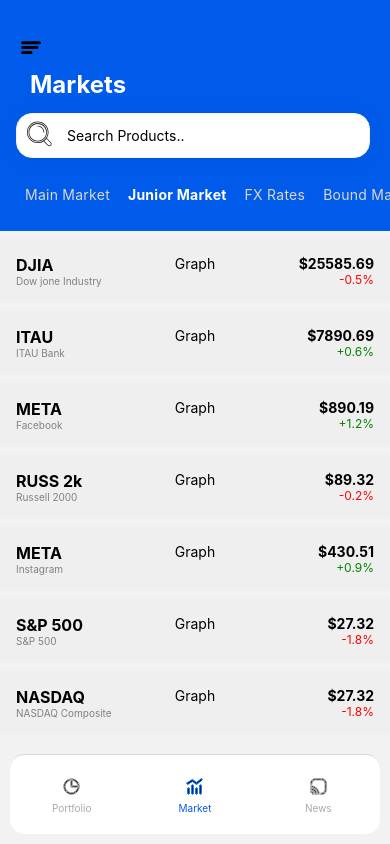
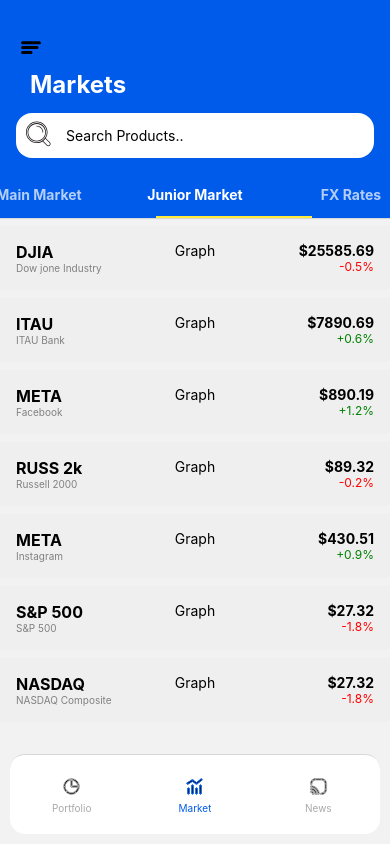
Before and after one commit to MatheusDevios/StockApp, a React Native app: screen /Markets in a window 390 px wide. Built offline with nearby package versions, Linux system fonts and the light colour scheme.

Commit message:
added category tabs with swipe within different categories of stock

```diff
--- a/package.json
+++ b/package.json
@@ -17,9 +17,11 @@
     "react": "18.2.0",
     "react-native": "0.72.3",
     "react-native-gesture-handler": "^2.12.0",
+    "react-native-pager-view": "^6.2.0",
     "react-native-safe-area-context": "^4.7.1",
     "react-native-screens": "^3.22.1",
     "react-native-svg": "^13.10.0",
+    "react-native-tab-view": "^3.5.2",
     "styled-components": "^6.0.4"
   },
   "devDependencies": {
--- a/src/components/SearchBar.tsx
+++ b/src/components/SearchBar.tsx
@@ -1,4 +1,4 @@
-import React from 'react';
+import React, {useState} from 'react';
 import {StyleSheet, TextInput, View} from 'react-native';
 import SearchIcon from './Icons/SearchIcon';
 
@@ -11,10 +11,10 @@
     <View style={styles.container}>
       <SearchIcon color="white" />
       <TextInput
+        style={styles.searchInput}
         onChangeText={newText => {
           handleSearchChange(newText);
         }}
-        // onFocus={handleSearchChange}
         placeholder="Search Products.."
       />
     </View>
@@ -26,21 +26,18 @@
     backgroundColor: '#fff',
     paddingLeft: 10,
     alignItems: 'center',
-    marginRight: 20,
     display: 'flex',
     flexDirection: 'row',
-    width: 'auto',
+    width: '100%',
     height: 45,
     borderRadius: 16,
-    boxShadow: '0 3px 24px rgb(0 0 0 / 4%)',
-    border: '1px solid #f0f2f3',
+    marginBottom: 12,
   },
   searchIcon: {},
   searchInput: {
-    width: '100%',
+    width: '85%',
     height: '100%',
     borderRadius: 12,
-    fontSize: 'medium',
   },
 });
 
--- /dev/null
+++ b/src/data/BondMarket.ts
@@ -0,0 +1,67 @@
+import {StockCategory} from './JuniorStockData';
+
+export const BondMarketData: StockCategory[] = [
+  // {
+  //   name: 'Dow jone Industry',
+  //   stockSymbol: 'DJIA',
+  //   graph: 'Graph',
+  //   moviment: false,
+  //   price: 25585.69,
+  //   percentageGain: 0.5,
+  //   onPress: () => {},
+  // },
+  // {
+  //   name: 'ITAU Bank',
+  //   stockSymbol: 'ITAU',
+  //   graph: 'Graph',
+  //   moviment: true,
+  //   price: 7890.69,
+  //   percentageGain: 0.6,
+  //   onPress: () => {},
+  // },
+  // {
+  //   name: 'Facebook',
+  //   stockSymbol: 'META',
+  //   graph: 'Graph',
+  //   moviment: true,
+  //   price: 890.19,
+  //   percentageGain: 1.2,
+  //   onPress: () => {},
+  // },
+  // {
+  //   name: 'Russell 2000 ',
+  //   stockSymbol: 'RUSS 2k',
+  //   graph: 'Graph',
+  //   moviment: false,
+  //   price: 89.32,
+  //   percentageGain: 0.2,
+  //   onPress: () => {},
+  // },
+  {
+    name: 'Instagram',
+    stockSymbol: 'META',
+    graph: 'Graph',
+    moviment: true,
+    price: 430.51,
+    percentageGain: 0.9,
+    onPress: () => {},
+  },
+  {
+    name: 'S&P 500',
+    stockSymbol: 'S&P 500',
+    graph: 'Graph',
+    moviment: false,
+    price: 27.32,
+    percentageGain: 1.8,
+    onPress: () => {},
+  },
+  {
+    name: 'NASDAQ Composite',
+    stockSymbol: 'NASDAQ',
+    graph: 'Graph',
+    moviment: false,
+    price: 27.32,
+    percentageGain: 1.8,
+    onPress: () => {},
+  },
+];
--- /dev/null
+++ b/src/data/FxRatesData.ts
@@ -0,0 +1,67 @@
+import {StockCategory} from './JuniorStockData';
+
+export const FxRatesData: StockCategory[] = [
+  // {
+  //   name: 'Dow jone Industry',
+  //   stockSymbol: 'DJIA',
+  //   graph: 'Graph',
+  //   moviment: false,
+  //   price: 25585.69,
+  //   percentageGain: 0.5,
+  //   onPress: () => {},
+  // },
+  // {
+  //   name: 'ITAU Bank',
+  //   stockSymbol: 'ITAU',
+  //   graph: 'Graph',
+  //   moviment: true,
+  //   price: 7890.69,
+  //   percentageGain: 0.6,
+  //   onPress: () => {},
+  // },
+  // {
+  //   name: 'Facebook',
+  //   stockSymbol: 'META',
+  //   graph: 'Graph',
+  //   moviment: true,
+  //   price: 890.19,
+  //   percentageGain: 1.2,
+  //   onPress: () => {},
+  // },
+  {
+    name: 'Russell 2000 ',
+    stockSymbol: 'RUSS 2k',
+    graph: 'Graph',
+    moviment: false,
+    price: 89.32,
+    percentageGain: 0.2,
+    onPress: () => {},
+  },
+  {
+    name: 'Instagram',
+    stockSymbol: 'META',
+    graph: 'Graph',
+    moviment: true,
+    price: 430.51,
+    percentageGain: 0.9,
+    onPress: () => {},
+  },
+  {
+    name: 'S&P 500',
+    stockSymbol: 'S&P 500',
+    graph: 'Graph',
+    moviment: false,
+    price: 27.32,
+    percentageGain: 1.8,
+    onPress: () => {},
+  },
+  {
+    name: 'NASDAQ Composite',
+    stockSymbol: 'NASDAQ',
+    graph: 'Graph',
+    moviment: false,
+    price: 27.32,
+    percentageGain: 1.8,
+    onPress: () => {},
+  },
+];
--- a/src/data/StockData.ts
+++ b/src/data/JuniorStockData.ts
@@ -8,7 +8,7 @@
   onPress: () => void;
 };
 
-export const stockData: StockCategory[] = [
+export const JuniorStockData: StockCategory[] = [
   {
     name: 'Dow jone Industry',
     stockSymbol: 'DJIA',
--- /dev/null
+++ b/src/data/MainStockData.ts
@@ -0,0 +1,67 @@
+import {StockCategory} from './JuniorStockData';
+
+export const MainStockData: StockCategory[] = [
+  {
+    name: 'Dow jone Industry',
+    stockSymbol: 'DJIA',
+    graph: 'Graph',
+    moviment: false,
+    price: 25585.69,
+    percentageGain: 0.5,
+    onPress: () => {},
+  },
+  {
+    name: 'ITAU Bank',
+    stockSymbol: 'ITAU',
+    graph: 'Graph',
+    moviment: true,
+    price: 7890.69,
+    percentageGain: 0.6,
+    onPress: () => {},
+  },
+  {
+    name: 'Facebook',
+    stockSymbol: 'META',
+    graph: 'Graph',
+    moviment: true,
+    price: 890.19,
+    percentageGain: 1.2,
+    onPress: () => {},
+  },
+  //   {
+  //     name: 'Russell 2000 ',
+  //     stockSymbol: 'RUSS 2k',
+  //     graph: 'Graph',
+  //     moviment: false,
+  //     price: 89.32,
+  //     percentageGain: 0.2,
+  //     onPress: () => {},
+  //   },
+  //   {
+  //     name: 'Instagram',
+  //     stockSymbol: 'META',
+  //     graph: 'Graph',
+  //     moviment: true,
+  //     price: 430.51,
+  //     percentageGain: 0.9,
+  //     onPress: () => {},
+  //   },
+  //   {
+  //     name: 'S&P 500',
+  //     stockSymbol: 'S&P 500',
+  //     graph: 'Graph',
+  //     moviment: false,
+  //     price: 27.32,
+  //     percentageGain: 1.8,
+  //     onPress: () => {},
+  //   },
+  //   {
+  //     name: 'NASDAQ Composite',
+  //     stockSymbol: 'NASDAQ',
+  //     graph: 'Graph',
+  //     moviment: false,
+  //     price: 27.32,
+  //     percentageGain: 1.8,
+  //     onPress: () => {},
+  //   },
+];
--- a/src/data/MarketCategoryData.ts
+++ /dev/null
@@ -1,33 +0,0 @@
-export type MarketCategory = {
-  name: string;
-  id: number;
-  color: string;
-  weight: string;
-};
-
-export const marketCategoryData: MarketCategory[] = [
-  {
-    id: 1,
-    name: 'Main Market',
-    color: '#DCD6D0',
-    weight: '400',
-  },
-  {
-    id: 2,
-    name: 'Junior Market',
-    color: '#FFFFFF',
-    weight: 'bold',
-  },
-  {
-    id: 3,
-    name: 'FX Rates',
-    color: '#DCD6D0',
-    weight: '400',
-  },
-  {
-    id: 4,
-    name: 'Bound Market',
-    color: '#DCD6D0',
-    weight: '400',
-  },
-];
--- a/src/screens/home/MarketCategory.tsx
+++ /dev/null
@@ -1,44 +0,0 @@
-import {useState} from 'react';
-import {
-  Button,
-  Pressable,
-  StyleSheet,
-  Text,
-  TouchableHighlight,
-  View,
-} from 'react-native';
-
-type Props = {
-  name: string;
-  color: string;
-  weight: string | number;
-};
-
-const MarketCategory: React.FC<Props> = ({name, color, weight}) => {
-  return (
-    <Pressable style={styles.button}>
-      <Text
-        style={{
-          fontSize: 14,
-          lineHeight: 21,
-          fontWeight: weight,
-          letterSpacing: 0.25,
-          color: color,
-        }}>
-        {name}
-      </Text>
-    </Pressable>
-  );
-};
-
-const styles = StyleSheet.create({
-  button: {
-    alignItems: 'center',
-    justifyContent: 'center',
-    paddingVertical: 12,
-    paddingHorizontal: 9,
-    elevation: 3,
-  },
-});
-
-export default MarketCategory;
--- a/src/screens/home/Markets.tsx
+++ b/src/screens/home/Markets.tsx
@@ -1,17 +1,28 @@
-import {ScrollView, Text, SafeAreaView, StyleSheet, View} from 'react-native';
+import {
+  ScrollView,
+  Text,
+  useWindowDimensions,
+  StyleSheet,
+  View,
+  Dimensions,
+} from 'react-native';
 import React, {useEffect, useState} from 'react';
 import StockCard from '../../components/StockCard';
 import {NativeStackScreenProps} from '@react-navigation/native-stack';
-import MarketCategory from './MarketCategory';
 import {MainStackParamList} from '../../navigators/TabNav';
-import {marketCategoryData} from '../../data/MarketCategoryData';
-import {stockData} from '../../data/StockData';
 import MenuIcon from '../../components/Icons/MenuIcon';
 import SearchBar from '../../components/SearchBar';
+import {TabBar, TabView} from 'react-native-tab-view';
+import {JuniorStockData} from '../../data/JuniorStockData';
+import {MainStockData} from '../../data/MainStockData';
+import {FxRatesData} from '../../data/FxRatesData';
+import {BondMarketData} from '../../data/BondMarket';
 
 type Props = NativeStackScreenProps<MainStackParamList>;
 
-type searchType = {
+const dimentionsForScreen = Dimensions.get('screen');
+
+export type searchType = {
   stockSymbol: string;
   name: string;
   graph: string;
@@ -21,23 +32,76 @@
 }[];
 
 const Markets = ({navigation}: Props) => {
-  const [search, setSearch] = useState<searchType>([]);
-  const [valueSearch, setValueSearch] = useState('');
+  const [searchJunior, setSearchJunior] = useState<searchType>(
+    JuniorStockData.map(item => item),
+  );
+  const [searchMain, setSearchMain] = useState<searchType>(
+    MainStockData.map(item => item),
+  );
+  const [searchFx, setSearchFx] = useState<searchType>(
+    FxRatesData.map(item => item),
+  );
+  const [searchBond, setSearchBond] = useState<searchType>(
+    BondMarketData.map(item => item),
+  );
+  const layout = useWindowDimensions();
+  const [index, setIndex] = useState(1);
+  const [routes] = useState([
+    {
+      key: 'mainMarker',
+      title: 'Main Market',
+    },
+    {
+      key: 'juniorMarket',
+      title: 'Junior Market',
+    },
+    {
+      key: 'fxRates',
+      title: 'FX Rates',
+    },
+    {
+      key: 'boundMarket',
+      title: 'Bond Market',
+    },
+  ]);
 
-  useEffect(() => {
-    setSearch(stockData.map(item => item));
-  }, []);
-
-  const categoryContent = marketCategoryData.map((item, index) => (
-    <MarketCategory
+  const stockCardContent = searchJunior.map((item, index) => (
+    <StockCard
       key={index}
+      stockSymbol={item.stockSymbol}
       name={item.name}
-      color={item.color}
-      weight={item.weight}
+      graph={item.graph}
+      price={item.price}
+      moviment={item.moviment}
+      percentageGain={item.percentageGain}
+      onPress={(name: string) => navigation.navigate('Stock', {name})}
     />
   ));
-
-  const stockCardContent = search.map((item, index) => (
+  const mainStockCardContent = searchMain.map((item, index) => (
+    <StockCard
+      key={index}
+      stockSymbol={item.stockSymbol}
+      name={item.name}
+      graph={item.graph}
+      price={item.price}
+      moviment={item.moviment}
+      percentageGain={item.percentageGain}
+      onPress={(name: string) => navigation.navigate('Stock', {name})}
+    />
+  ));
+  const fxRatesStockCardContent = searchFx.map((item, index) => (
+    <StockCard
+      key={index}
+      stockSymbol={item.stockSymbol}
+      name={item.name}
+      graph={item.graph}
+      price={item.price}
+      moviment={item.moviment}
+      percentageGain={item.percentageGain}
+      onPress={(name: string) => navigation.navigate('Stock', {name})}
+    />
+  ));
+  const bondMarketStockCardContent = searchBond.map((item, index) => (
     <StockCard
       key={index}
       stockSymbol={item.stockSymbol}
@@ -61,13 +125,42 @@
   };
 
   const handleSearchChange = debounce((value: any) => {
-    setValueSearch(value);
-    setSearch(
-      stockData.filter(item =>
+    setSearchMain(
+      MainStockData.filter(item =>
+        item.name.toLowerCase().includes(value.toLowerCase()),
+      ),
+    );
+    setSearchJunior(
+      JuniorStockData.filter(item =>
+        item.name.toLowerCase().includes(value.toLowerCase()),
+      ),
+    );
+    setSearchFx(
+      FxRatesData.filter(item =>
+        item.name.toLowerCase().includes(value.toLowerCase()),
+      ),
+    );
+    setSearchBond(
+      BondMarketData.filter(item =>
         item.name.toLowerCase().includes(value.toLowerCase()),
       ),
     );
   });
+
+  const handleRenderScene = ({route}: any) => {
+    switch (route.key) {
+      case 'mainMarker':
+        return <ScrollView>{mainStockCardContent}</ScrollView>;
+      case 'juniorMarket':
+        return <ScrollView>{stockCardContent}</ScrollView>;
+      case 'fxRates':
+        return <ScrollView>{fxRatesStockCardContent}</ScrollView>;
+      case 'boundMarket':
+        return <ScrollView>{bondMarketStockCardContent}</ScrollView>;
+      default:
+        return null;
+    }
+  };
 
   return (
     <View style={styles.container}>
@@ -75,11 +168,26 @@
         <MenuIcon color="black" />
         <Text style={styles.screenTitle}>Markets</Text>
         <SearchBar handleSearchChange={handleSearchChange} />
-        <ScrollView horizontal={true} style={styles.marketContainer}>
-          {categoryContent}
-        </ScrollView>
       </View>
-      <ScrollView style={styles.stockScroll}>{stockCardContent}</ScrollView>
+      <TabView
+        navigationState={{index, routes}}
+        renderScene={handleRenderScene}
+        onIndexChange={setIndex}
+        initialLayout={{width: layout.width}}
+        animationEnabled={true}
+        renderTabBar={props => (
+          <TabBar
+            {...props}
+            style={{backgroundColor: '#005BEA'}}
+            scrollEnabled={true}
+            renderLabel={({route, color}) => (
+              <Text style={{color: color, fontWeight: 'bold'}}>
+                {route.title}
+              </Text>
+            )}
+          />
+        )}
+      />
       <View style={{height: 95}} />
     </View>
   );
@@ -87,14 +195,15 @@
 
 const styles = StyleSheet.create({
   container: {
+    height: dimentionsForScreen.height,
     flex: 1,
   },
   viewContainer: {
     paddingLeft: 16,
+    paddingRight: 16,
     paddingTop: 32,
     backgroundColor: '#005BEA',
   },
-  stockScroll: {},
   screenTitle: {
     fontSize: 24,
     marginTop: 8,
@@ -111,6 +220,9 @@
     marginTop: 14,
     marginBottom: 14,
   },
+  stockContainer: {
+    backgroundColor: '#005BEA',
+  },
 });
 
 export default Markets;
--- a/src/screens/home/StockInfo.tsx
+++ b/src/screens/home/StockInfo.tsx
@@ -18,8 +18,7 @@
 
 const styles = StyleSheet.create({
   container: {
-    padding: 6,
-    marginTop: 14,
+    marginTop: 28,
   },
   screenTitle: {
     fontSize: 24,
```
Also changed, not shown: src/components/Graph.tsx (added), 2 other files (tests, documents, lock files or other folders).
